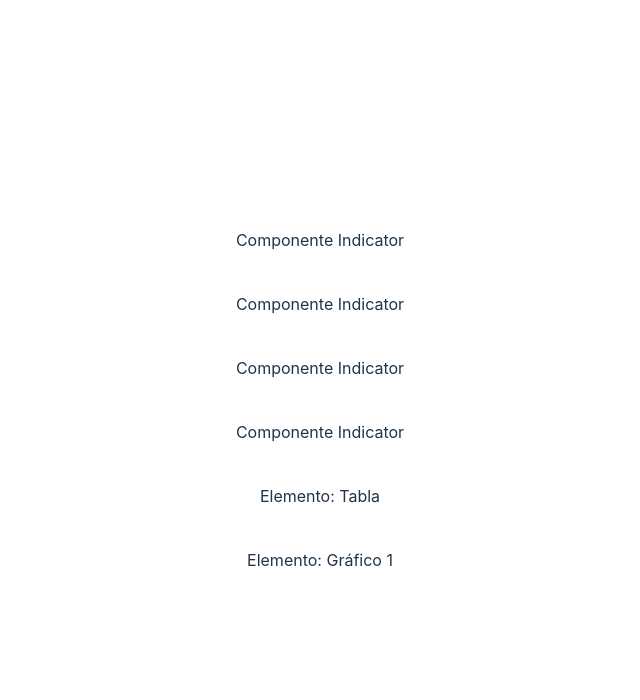
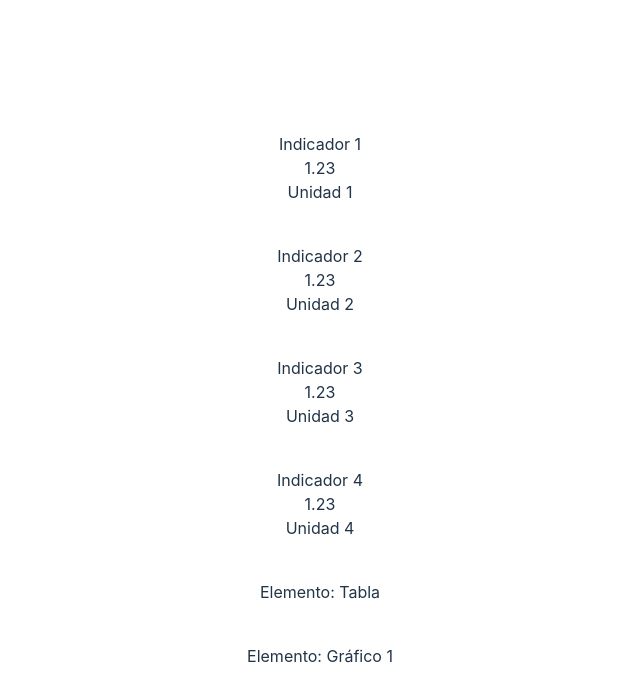
Before and after one commit to AlexDiez10/dashboard, a React (Vite) app: page / in a window 1280 px wide. Shown: the top 700 px of the page, without its empty margins (320-960 px from the left). Built offline with nearby package versions, Linux system fonts and the light colour scheme.

Commit message:
created an interface Config and defined its instance

```diff
--- a/src/App.tsx
+++ b/src/App.tsx
@@ -10,13 +10,13 @@
 function App() {
 
   return (
-       <Grid container spacing={5}>
+      <Grid container spacing={5}>
 
         {/* Indicadores */}
-        <Grid size={{xs:12 , xl:3}}><Indicator /></Grid>
-        <Grid size={{xs:12 , xl:3}}><Indicator /></Grid>
-        <Grid size={{xs:12 , xl:3}}><Indicator /></Grid>
-        <Grid size={{xs:12 , xl:3}}><Indicator /></Grid>
+        <Grid size={{xs:12 , xl:3}}><Indicator title={'Indicador 1'} subtitle={'Unidad 1'} value={1.23} /></Grid>
+        <Grid size={{xs:12 , xl:3}}><Indicator title={'Indicador 2'} subtitle={'Unidad 2'} value={1.23} /></Grid>
+        <Grid size={{xs:12 , xl:3}}><Indicator title={'Indicador 3'} subtitle={'Unidad 3'} value={1.23} /></Grid>
+        <Grid size={{xs:12 , xl:3}}><Indicator title={'Indicador 4'} subtitle={'Unidad 4'} value={1.23} /></Grid>
 
         {/* Tabla */}
         <Grid size={{xs:12 , xl:8}}>Elemento: Tabla</Grid>
--- a/src/components/indicator.tsx
+++ b/src/components/indicator.tsx
@@ -1,7 +1,15 @@
-export default function Indicator(){
+interface Config {
+    title?:String;
+    subtitle?:String;
+    value:Number;
+}
+
+export default function Indicator(config:Config){
     return (
         <>
-            Componente Indicator
+            {config.title}<br />
+            {config.value.toString()}<br />
+            {config.subtitle}
         </>
     )
 }
```
